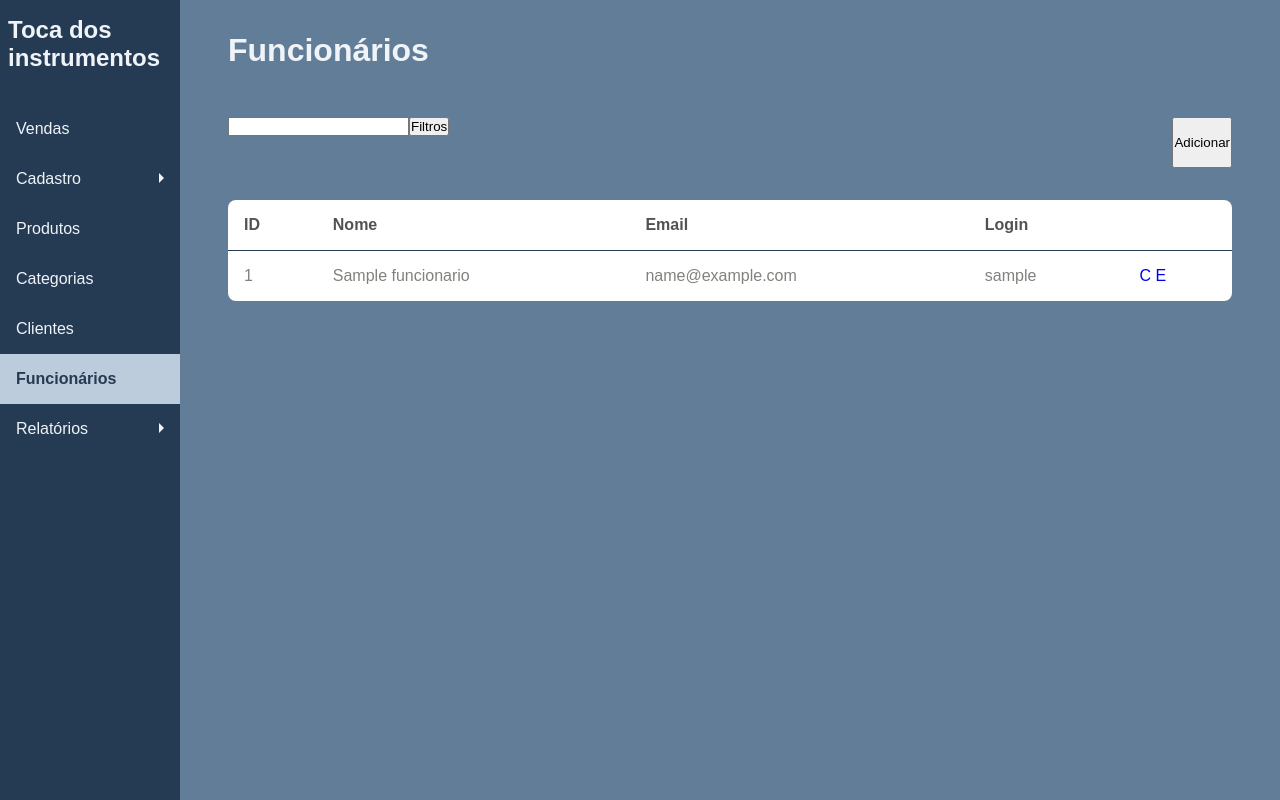
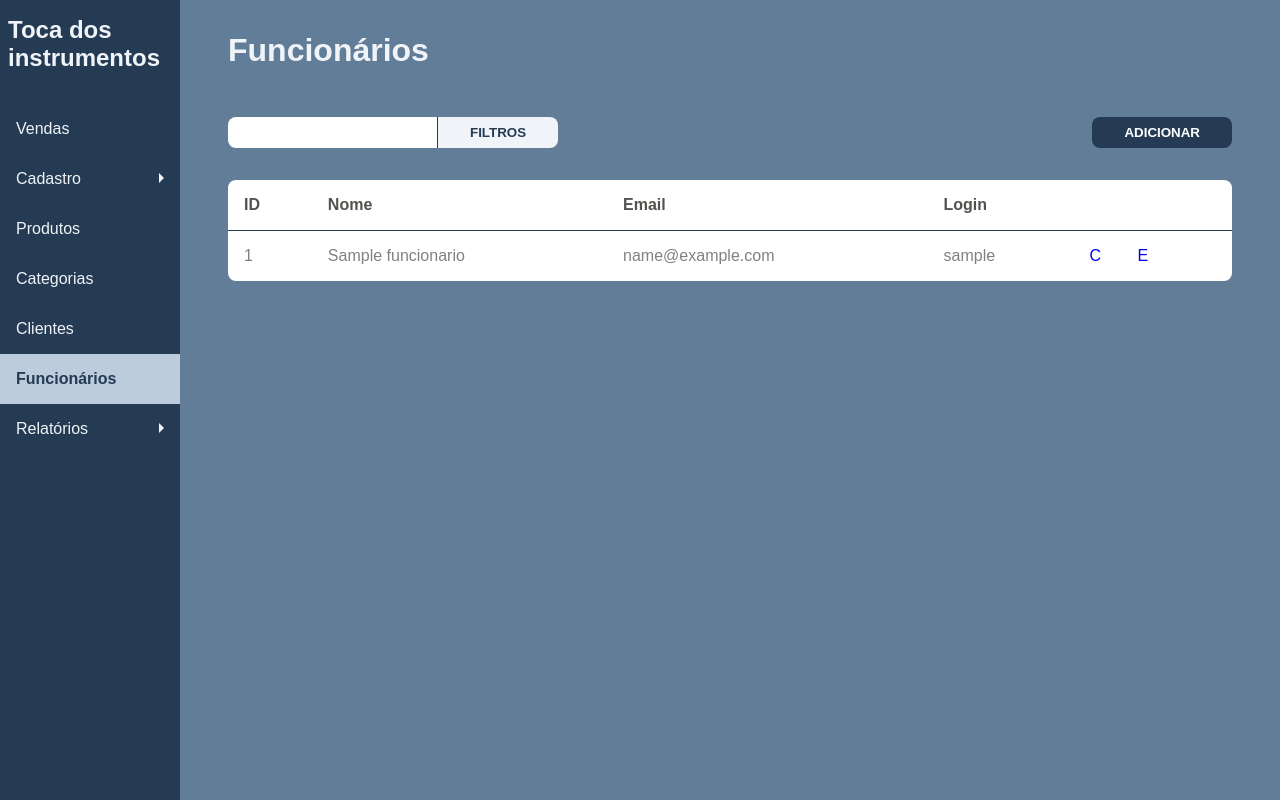
Before and after one commit to HarturFranco/eng-projeto-final, a PHP site: page /funcionarios/index in a window 1280 px wide. Run offline with PHP 8.4, Linux system fonts and the light colour scheme; tables that the repository leaves empty hold one stand-in row (values such as "Sample post").

Commit message:
feat: finished style /index

```diff
--- a/src/Visao/assets/css/styles.css
+++ b/src/Visao/assets/css/styles.css
@@ -152,8 +152,48 @@ a {
   background-color: var(--color-background-container);
 }
 
+/*==================== INPUT ====================*/
+input {
+  border: 0;
+  border-radius: 0.5rem;
+  padding: 0.5rem 1rem;
+
+  color: var(background-color);
+}
+
+input[type="text"]:focus {
+  border: 0 none;
+}
+
+/*==================== BUTTON ====================*/
+button {
+  padding: 0.5rem 2rem;
+  border-radius: 0.5rem;
+  border: none;
+  text-transform: uppercase;
+  font-weight: 700;
+}
+
+button.primary {
+  background-color: var(--color-background);
+  color: #fff;
+}
+
+button.secondary {
+  background-color: var(--color-text);
+  color: var(--color-background);
+}
+
 /*==================== INDEX ====================*/
-.index h1{
+.index {
+  width: 100%;
+  display: flex;
+  flex-direction: column;
+
+  overflow: hidden;
+}
+
+.index h1 {
   margin-bottom: 3rem;
 }
 
@@ -164,11 +204,17 @@ a {
   margin-bottom: 2rem;
 }
 
-.index form {
+.index div div form {
   display: flex;
-  justify-content: space-between;
+}
 
-  margin-bottom: 2rem;
+.index div div form input {
+  border-radius: 0.5rem 0 0 0.5rem;
+}
+
+.index div div form button {
+  border-radius: 0 0.5rem 0.5rem 0;
+  border-left: 1px solid var(--color-background);
 }
 
 /*==================== TABELA ====================*/
@@ -183,21 +229,21 @@ table {
 }
 
 table thead {
-  color: #52524E;
+  color: #52524e;
 }
 
 table tbody {
-  color: #81817D;
+  color: #81817d;
 }
 
-table thead tr th{
+table thead tr th {
   border-bottom: 1px solid var(--color-background);
 }
 
 td,
 th {
- text-align: left;
- padding: 1rem;
+  text-align: left;
+  padding: 1rem;
 }
 
 tr:last-child td:last-child {
@@ -211,3 +257,7 @@ tr:last-child td:first-child {
 tr:nth-child(even) {
   background-color: #d9e2ec;
 }
+
+td a + a {
+  margin-left: 2rem;
+}
--- a/src/Visao/funcionarios/index.php
+++ b/src/Visao/funcionarios/index.php
@@ -13,9 +13,9 @@ $dados = $func->index();
     <div>
       <form action="">
         <input type="text">
-        <button>Filtros</button>
+        <button class="secondary">Filtros</button>
       </form>
-      <button>Adicionar</button>
+      <button class="primary">Adicionar</button>
     </div>
 
     <table>
```
